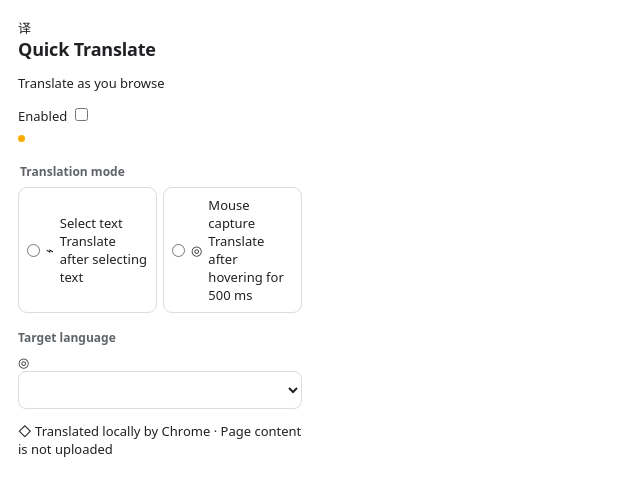
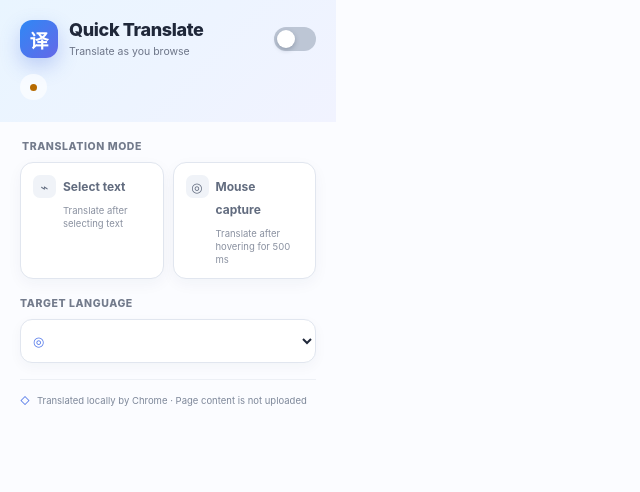
Before and after one commit to BrightKing95/google_lang_trans, a website with bundled scripts: page src/popup/index.html in a window 1280 px wide. Shown: the whole page, without its empty margins (0-640 px from the left). Built offline with nearby package versions, Linux system fonts and the light colour scheme.

Commit message:
feat: polish popup visual design

```diff
--- a/src/popup/popup.css
+++ b/src/popup/popup.css
@@ -1,73 +1,188 @@
 :root {
   color-scheme: light dark;
-  font-family: system-ui, -apple-system, BlinkMacSystemFont, "Segoe UI", sans-serif;
+  font-family: Inter, ui-sans-serif, system-ui, -apple-system,
+    BlinkMacSystemFont, "Segoe UI", sans-serif;
+  --accent: #4f75e8;
+  --accent-strong: #3159c4;
+  --accent-soft: #eef4ff;
+  --surface: #fbfcff;
+  --surface-raised: #ffffff;
+  --text: #20283a;
+  --muted: #737b8c;
+  --subtle: #8a91a0;
+  --border: #e1e6ef;
+  --focus: #2f78ed;
+  --ready: #1d8f59;
+  --warning: #b66a00;
+  --danger: #b3261e;
 }
 
-* { box-sizing: border-box; }
+* {
+  box-sizing: border-box;
+}
+
+html,
+body {
+  margin: 0;
+}
 
 body {
-  width: 320px;
-  margin: 0;
-  background: #fff;
-  color: #202124;
+  width: 336px;
+  overflow-x: hidden;
+  background: var(--surface);
+  color: var(--text);
   font-size: 13px;
 }
 
-main { padding: 18px; }
+#app {
+  overflow: hidden;
+  background: var(--surface);
+}
 
-header { margin-bottom: 16px; }
+.hero {
+  padding: 20px 20px 22px;
+  background: linear-gradient(135deg, #e9f5ff, #f1f3ff);
+}
+
+.hero-row,
+.brand {
+  display: flex;
+  align-items: center;
+}
+
+.hero-row {
+  justify-content: space-between;
+}
+
+.brand {
+  min-width: 0;
+  gap: 11px;
+}
+
+.brand-mark {
+  display: grid;
+  flex: 0 0 auto;
+  width: 38px;
+  height: 38px;
+  place-items: center;
+  border-radius: 12px;
+  background: linear-gradient(135deg, #2f88f5, #6568e8);
+  box-shadow: 0 8px 20px rgba(65, 104, 224, 0.28);
+  color: #ffffff;
+  font-size: 19px;
+  font-weight: 800;
+}
 
 h1 {
   margin: 0;
   font-size: 18px;
-  font-weight: 650;
-  letter-spacing: -0.01em;
+  font-weight: 760;
+  letter-spacing: -0.02em;
+  line-height: 1.15;
+}
+
+.tagline {
+  margin: 4px 0 0;
+  color: #6d7588;
+  font-size: 10.5px;
+}
+
+.enabled-switch {
+  position: relative;
+  display: block;
+  flex: 0 0 auto;
+  width: 42px;
+  height: 24px;
+  margin-left: 12px;
+  cursor: pointer;
+}
+
+.enabled-switch input {
+  position: absolute;
+  width: 1px;
+  height: 1px;
+  opacity: 0;
+}
+
+.switch-track {
+  position: absolute;
+  inset: 0;
+  border-radius: 999px;
+  background: #bdc6d5;
+  transition: background-color 160ms ease;
+}
+
+.switch-track::after {
+  position: absolute;
+  top: 3px;
+  left: 3px;
+  width: 18px;
+  height: 18px;
+  border-radius: 50%;
+  background: #ffffff;
+  box-shadow: 0 2px 5px rgba(31, 45, 70, 0.28);
+  content: "";
+  transition: transform 160ms ease;
+}
+
+.enabled-switch input:checked + .switch-track {
+  background: var(--accent);
+}
+
+.enabled-switch input:checked + .switch-track::after {
+  transform: translateX(18px);
+}
+
+.enabled-switch input:disabled + .switch-track {
+  cursor: not-allowed;
+  opacity: 0.5;
+}
+
+.enabled-switch input:focus-visible + .switch-track {
+  outline: 2px solid var(--focus);
+  outline-offset: 3px;
 }
 
 #status {
-  display: flex;
+  display: inline-flex;
   align-items: center;
-  gap: 6px;
-  min-height: 18px;
-  margin: 4px 0 0;
-  color: #5f6368;
-  font-size: 12px;
+  gap: 7px;
+  min-height: 26px;
+  margin: 16px 0 0;
+  padding: 5px 10px;
+  border-radius: 999px;
+  background: rgba(255, 255, 255, 0.64);
+  color: var(--warning);
+  font-size: 10.5px;
+  font-weight: 760;
+  line-height: 1.35;
 }
 
 #status::before {
+  flex: 0 0 auto;
   width: 7px;
   height: 7px;
   border-radius: 50%;
-  background: #f9ab00;
+  background: currentColor;
   content: "";
 }
 
-#status[data-state="ready"]::before { background: #188038; }
-#status[data-state="unsupported"] { color: #b3261e; }
-#status[data-state="unsupported"]::before { background: #b3261e; }
-#status[data-state="error"] { color: #b3261e; }
-#status[data-state="error"]::before { background: #b3261e; }
-
-.switch-row {
-  display: flex;
-  align-items: center;
-  justify-content: space-between;
-  min-height: 42px;
-  margin-bottom: 16px;
-  font-weight: 600;
-  cursor: pointer;
+#status[data-state="ready"] {
+  color: var(--ready);
 }
 
-.switch-row input {
-  width: 18px;
-  height: 18px;
-  margin: 0;
-  accent-color: #0b57d0;
+#status[data-state="unsupported"],
+#status[data-state="error"] {
+  color: var(--danger);
+}
+
+.settings {
+  padding: 18px 20px 20px;
 }
 
 fieldset {
   min-width: 0;
-  margin: 0 0 16px;
+  margin: 0;
   padding: 0;
   border: 0;
 }
@@ -75,73 +190,209 @@ fieldset {
 legend,
 .target-field > label {
   display: block;
-  margin-bottom: 7px;
-  color: #5f6368;
-  font-size: 12px;
-  font-weight: 600;
+  margin: 0 0 9px;
+  color: var(--muted);
+  font-size: 10.5px;
+  font-weight: 760;
+  letter-spacing: 0.055em;
+  text-transform: uppercase;
 }
 
 .mode-options {
   display: grid;
   grid-template-columns: 1fr 1fr;
-  gap: 6px;
+  gap: 9px;
 }
 
-.mode-options label {
-  display: flex;
-  align-items: center;
-  gap: 6px;
-  min-height: 40px;
-  padding: 8px;
-  border: 1px solid #dadce0;
-  border-radius: 9px;
+.mode-option {
+  position: relative;
+  display: grid;
+  grid-template-columns: 23px minmax(0, 1fr);
+  gap: 7px;
+  min-height: 76px;
+  padding: 12px;
+  border: 1px solid var(--border);
+  border-radius: 13px;
+  background: var(--surface-raised);
+  box-shadow: 0 5px 15px rgba(34, 51, 84, 0.045);
+  color: #626c7f;
   cursor: pointer;
 }
 
-.mode-options label:has(input:checked) {
-  border-color: #0b57d0;
-  background: #e8f0fe;
-  color: #174ea6;
+.mode-option input {
+  position: absolute;
+  width: 1px;
+  height: 1px;
+  opacity: 0;
+  pointer-events: none;
 }
 
-.mode-options label:has(input:disabled) {
-  cursor: not-allowed;
-  opacity: 0.55;
+.mode-icon {
+  display: grid;
+  width: 23px;
+  height: 23px;
+  place-items: center;
+  border-radius: 7px;
+  background: #f0f3f8;
 }
 
-.mode-options input {
-  width: 15px;
-  height: 15px;
-  margin: 0;
-  accent-color: #0b57d0;
+.mode-copy {
+  min-width: 0;
+}
+
+.mode-title,
+.mode-description {
+  display: block;
+}
+
+.mode-title {
+  font-size: 12px;
+  font-weight: 720;
+  line-height: 23px;
+}
+
+.mode-description {
+  margin-top: 7px;
+  color: var(--subtle);
+  font-size: 9.5px;
+  line-height: 1.35;
+}
+
+.mode-option:has(input:checked) {
+  border-color: var(--accent);
+  background: var(--accent-soft);
+  box-shadow: 0 0 0 1px var(--accent) inset,
+    0 7px 17px rgba(57, 91, 190, 0.09);
+  color: var(--accent-strong);
+}
+
+.mode-option:has(input:disabled) {
+  cursor: not-allowed;
+  opacity: 0.5;
+}
+
+.mode-option:has(input:focus-visible),
+select:focus-visible {
+  outline: 2px solid var(--focus);
+  outline-offset: 3px;
+}
+
+.target-field {
+  margin-top: 18px;
+}
+
+.select-shell {
+  position: relative;
+}
+
+.language-icon {
+  position: absolute;
+  top: 50%;
+  left: 13px;
+  z-index: 1;
+  color: var(--accent);
+  pointer-events: none;
+  transform: translateY(-50%);
 }
 
 select {
   width: 100%;
-  min-height: 38px;
-  padding: 7px 30px 7px 10px;
-  border: 1px solid #dadce0;
-  border-radius: 8px;
-  background: #fff;
-  color: inherit;
+  min-height: 44px;
+  padding: 0 36px 0 39px;
+  border: 1px solid var(--border);
+  border-radius: 12px;
+  background: var(--surface-raised);
+  box-shadow: 0 4px 13px rgba(34, 51, 84, 0.04);
+  color: var(--text);
   font: inherit;
+  font-size: 12px;
+  font-weight: 650;
 }
 
-input:focus-visible,
-select:focus-visible,
-.mode-options label:has(input:focus-visible) {
-  outline: 2px solid #0b57d0;
-  outline-offset: 2px;
+select:disabled {
+  cursor: not-allowed;
+  opacity: 0.5;
+}
+
+.privacy-note {
+  display: flex;
+  align-items: flex-start;
+  gap: 7px;
+  margin: 16px 0 0;
+  padding-top: 14px;
+  border-top: 1px solid #edf0f5;
+  color: #7e889a;
+  font-size: 9.5px;
+  line-height: 1.45;
+}
+
+.privacy-note > span:first-child {
+  flex: 0 0 auto;
+  color: var(--accent);
+}
+
+.sr-only {
+  position: absolute;
+  width: 1px;
+  height: 1px;
+  padding: 0;
+  overflow: hidden;
+  clip: rect(0, 0, 0, 0);
+  white-space: nowrap;
+  border: 0;
 }
 
 @media (prefers-color-scheme: dark) {
-  body { background: #202124; color: #e8eaed; }
-  #status, legend, .target-field > label { color: #9aa0a6; }
-  .mode-options label, select { border-color: #5f6368; }
-  .mode-options label:has(input:checked) {
-    border-color: #8ab4f8;
-    background: #1b365d;
-    color: #d2e3fc;
+  :root {
+    --accent: #7798ff;
+    --accent-strong: #cbd8ff;
+    --accent-soft: #273755;
+    --surface: #1d2533;
+    --surface-raised: #252e3e;
+    --text: #ecf1fa;
+    --muted: #9ba7b9;
+    --subtle: #8996a9;
+    --border: #3a4558;
+    --focus: #8eb0ff;
+    --ready: #8be4b5;
+    --warning: #f4be70;
+    --danger: #ffaaa4;
   }
-  select { background: #292a2d; }
+
+  .hero {
+    background: linear-gradient(135deg, #243b59, #2e3154);
+  }
+
+  .tagline {
+    color: #aeb9ca;
+  }
+
+  #status {
+    background: rgba(19, 28, 43, 0.52);
+  }
+
+  .mode-option,
+  select {
+    box-shadow: none;
+  }
+
+  .mode-icon {
+    background: #333e50;
+  }
+
+  .mode-option:has(input:checked) .mode-icon {
+    background: #344d79;
+  }
+
+  .privacy-note {
+    border-top-color: #303a4b;
+    color: #96a3b6;
+  }
 }
+
+@media (prefers-reduced-motion: reduce) {
+  .switch-track,
+  .switch-track::after {
+    transition: none;
+  }
+}
```
Also changed, not shown: tests/popup/popup.test.ts (+15 -0 lines).
